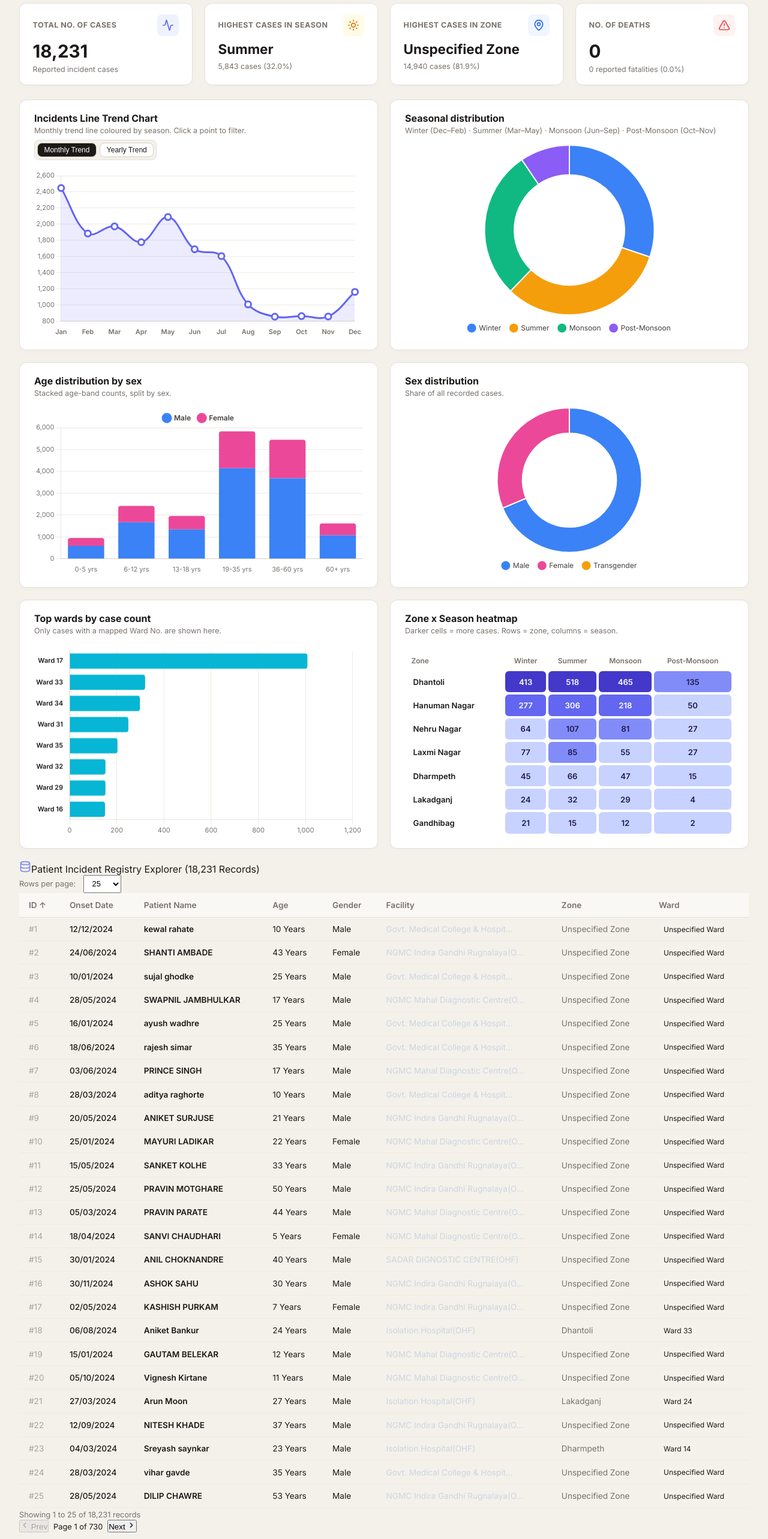
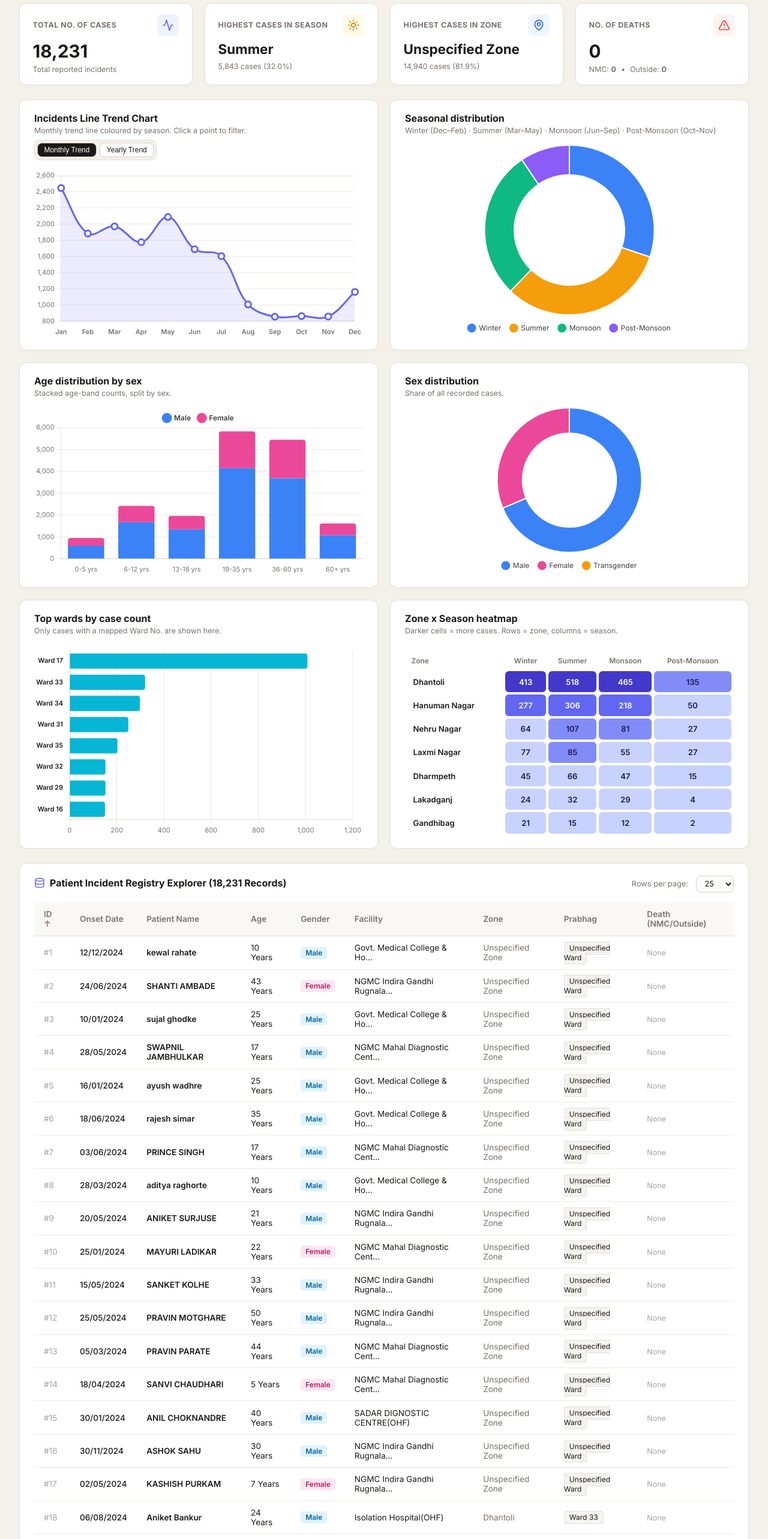
Before and after one commit to saurabhnakhale/Dog-Bite-Dashboard, a React (Vite) app: page / in a window 1280 px wide. Shown: the part 234-2800 px from the top of the page at 60% size. Built offline with nearby package versions, Linux system fonts and the light colour scheme; no server answers.

Commit message:
Support Death (NMC/Outside) parsing and display NMC vs Outside fatality breakdown in KPI cards and Patient Registry table

```diff
--- a/src/App.jsx
+++ b/src/App.jsx
@@ -204,6 +204,7 @@ export default function App() {
       'Facility Name': r.facilityName,
       'Zone Name': r.zoneName,
       'Ward No.': r.wardNo,
+      'Death (NMC/Outside)': r.deathRaw || r.deathCategory,
     }));
 
     const csv = Papa.unparse(exportRows);
@@ -303,8 +304,8 @@ export default function App() {
         onReset={handleResetFilters}
       />
 
-      {/* Key Performance Indicators (KPI Cards) */}
-      <KpiCards stats={stats} totalRecords={dataMeta.totalCount} />
+      {/* Key Performance Indicators (KPI Cards) with NMC vs Outside Death breakdown */}
+      <KpiCards stats={stats} filteredData={filteredData} totalRecords={dataMeta.totalCount} />
 
       {/* 6 Visualizations Grid */}
       <div className="grid-2col">
--- a/src/components/KpiCards.jsx
+++ b/src/components/KpiCards.jsx
@@ -1,7 +1,7 @@
 import React from 'react';
 import { Activity, Sun, MapPin, AlertTriangle } from 'lucide-react';
 
-export default function KpiCards({ stats, totalRecords }) {
+export default function KpiCards({ stats, filteredData }) {
   // 1. Total Cases
   const totalCases = stats.total;
 
@@ -13,7 +13,6 @@ export default function KpiCards({ stats, totalRecords }) {
     }
   });
 
-  // Shorten season label if long
   const topSeasonShort = topSeason.name.replace(/\s*\([^)]*\)/, '');
   const topSeasonPct = totalCases > 0 ? ((topSeason.count / totalCases) * 100).toFixed(1) : 0;
 
@@ -28,8 +27,24 @@ export default function KpiCards({ stats, totalRecords }) {
   });
   const topZonePct = totalCases > 0 ? ((topZone.count / totalCases) * 100).toFixed(1) : 0;
 
-  // 4. No. of Deaths (IHIP Portal data records 0 deaths among reported cases)
-  const deathCount = 0;
+  // 4. No. of Deaths (Calculated by NMC vs Outside jurisdiction)
+  let totalDeaths = 0;
+  let nmcDeaths = 0;
+  let outsideDeaths = 0;
+
+  if (filteredData && filteredData.length > 0) {
+    filteredData.forEach((r) => {
+      if (r.deathCategory === 'NMC') {
+        nmcDeaths++;
+        totalDeaths++;
+      } else if (r.deathCategory === 'Outside') {
+        outsideDeaths++;
+        totalDeaths++;
+      } else if (r.isDeath) {
+        totalDeaths++;
+      }
+    });
+  }
 
   return (
     <div
@@ -54,7 +69,7 @@ export default function KpiCards({ stats, totalRecords }) {
           {totalCases.toLocaleString()}
         </div>
         <div style={{ fontSize: '0.78rem', color: 'var(--text-muted)', marginTop: '0.4rem' }}>
-          Reported incident cases
+          Total reported incidents
         </div>
       </div>
 
@@ -94,7 +109,7 @@ export default function KpiCards({ stats, totalRecords }) {
         </div>
       </div>
 
-      {/* KPI 4: No. of Deaths */}
+      {/* KPI 4: No. of Deaths (Specified by NMC or Outside) */}
       <div className="viz-card" style={{ padding: '1.1rem 1.35rem', position: 'relative' }}>
         <div style={{ display: 'flex', justifyContent: 'space-between', alignItems: 'center', marginBottom: '0.6rem' }}>
           <span style={{ fontSize: '0.78rem', fontWeight: '700', color: 'var(--text-muted)', textTransform: 'uppercase', letterSpacing: '0.04em' }}>
@@ -104,11 +119,26 @@ export default function KpiCards({ stats, totalRecords }) {
             <AlertTriangle size={20} color="#ef4444" />
           </div>
         </div>
-        <div style={{ fontSize: '1.85rem', fontWeight: '800', color: '#1c1917', lineHeight: '1.1' }}>
-          {deathCount}
+
+        <div style={{ display: 'flex', alignItems: 'baseline', gap: '0.6rem' }}>
+          <div style={{ fontSize: '1.85rem', fontWeight: '800', color: totalDeaths > 0 ? '#dc2626' : '#1c1917', lineHeight: '1.1' }}>
+            {totalDeaths}
+          </div>
+          {totalDeaths > 0 && (
+            <span style={{ fontSize: '0.75rem', fontWeight: '600', color: '#dc2626', background: '#fee2e2', padding: '0.15rem 0.5rem', borderRadius: '4px' }}>
+              Fatality Case(s)
+            </span>
+          )}
         </div>
-        <div style={{ fontSize: '0.78rem', color: 'var(--text-muted)', marginTop: '0.4rem' }}>
-          0 reported fatalities (0.0%)
+
+        <div style={{ fontSize: '0.78rem', color: 'var(--text-muted)', marginTop: '0.4rem', display: 'flex', gap: '0.5rem', flexWrap: 'wrap' }}>
+          <span style={{ fontWeight: nmcDeaths > 0 ? '700' : 'normal', color: nmcDeaths > 0 ? '#dc2626' : 'var(--text-muted)' }}>
+            NMC: <strong>{nmcDeaths}</strong>
+          </span>
+          <span>•</span>
+          <span style={{ fontWeight: outsideDeaths > 0 ? '700' : 'normal', color: outsideDeaths > 0 ? '#ea580c' : 'var(--text-muted)' }}>
+            Outside: <strong>{outsideDeaths}</strong>
+          </span>
         </div>
       </div>
     </div>
--- a/src/components/PatientTable.jsx
+++ b/src/components/PatientTable.jsx
@@ -1,5 +1,5 @@
 import React, { useState, useMemo } from 'react';
-import { Database, ChevronLeft, ChevronRight, X, User, Phone, MapPin, Hospital, Calendar, Tag } from 'lucide-react';
+import { Database, ChevronLeft, ChevronRight, X, User, Phone, MapPin, Hospital, Calendar, Tag, AlertTriangle } from 'lucide-react';
 
 export default function PatientTable({ data }) {
   const [currentPage, setCurrentPage] = useState(1);
@@ -38,18 +38,18 @@ export default function PatientTable({ data }) {
   }, [sortedData, currentPage, pageSize]);
 
   return (
-    <div className="glass-card table-card">
-      <div className="table-header-bar">
-        <div className="chart-title">
-          <Database size={20} style={{ color: '#818cf8' }} />
+    <div className="viz-card data-table-card">
+      <div style={{ display: 'flex', justifyContent: 'space-between', alignItems: 'center', marginBottom: '1rem', flexWrap: 'wrap', gap: '1rem' }}>
+        <div className="viz-title" style={{ display: 'flex', alignItems: 'center', gap: '0.5rem' }}>
+          <Database size={18} style={{ color: '#6366f1' }} />
           <span>Patient Incident Registry Explorer ({data.length.toLocaleString()} Records)</span>
         </div>
 
         <div style={{ display: 'flex', alignItems: 'center', gap: '0.8rem' }}>
           <span style={{ fontSize: '0.8rem', color: 'var(--text-muted)' }}>Rows per page:</span>
           <select
-            className="select-input"
-            style={{ width: 'auto', padding: '0.35rem 0.6rem', fontSize: '0.8rem' }}
+            className="filter-select"
+            style={{ width: 'auto', padding: '0.3rem 0.6rem', fontSize: '0.8rem' }}
             value={pageSize}
             onChange={(e) => {
               setPageSize(Number(e.target.value));
@@ -63,18 +63,19 @@ export default function PatientTable({ data }) {
         </div>
       </div>
 
-      <div className="table-wrapper">
+      <div style={{ overflowX: 'auto' }}>
         <table className="data-table">
           <thead>
             <tr>
-              <th onClick={() => handleSort('id')}>ID {sortField === 'id' ? (sortAsc ? '↑' : '↓') : ''}</th>
-              <th onClick={() => handleSort('dateOfOnset')}>Onset Date {sortField === 'dateOfOnset' ? (sortAsc ? '↑' : '↓') : ''}</th>
-              <th onClick={() => handleSort('patientName')}>Patient Name {sortField === 'patientName' ? (sortAsc ? '↑' : '↓') : ''}</th>
-              <th onClick={() => handleSort('ageNum')}>Age {sortField === 'ageNum' ? (sortAsc ? '↑' : '↓') : ''}</th>
-              <th onClick={() => handleSort('gender')}>Gender {sortField === 'gender' ? (sortAsc ? '↑' : '↓') : ''}</th>
-              <th onClick={() => handleSort('facilityName')}>Facility {sortField === 'facilityName' ? (sortAsc ? '↑' : '↓') : ''}</th>
-              <th onClick={() => handleSort('zoneName')}>Zone {sortField === 'zoneName' ? (sortAsc ? '↑' : '↓') : ''}</th>
-              <th onClick={() => handleSort('wardNo')}>Ward {sortField === 'wardNo' ? (sortAsc ? '↑' : '↓') : ''}</th>
+              <th onClick={() => handleSort('id')} style={{ cursor: 'pointer' }}>ID {sortField === 'id' ? (sortAsc ? '↑' : '↓') : ''}</th>
+              <th onClick={() => handleSort('dateOfOnset')} style={{ cursor: 'pointer' }}>Onset Date {sortField === 'dateOfOnset' ? (sortAsc ? '↑' : '↓') : ''}</th>
+              <th onClick={() => handleSort('patientName')} style={{ cursor: 'pointer' }}>Patient Name {sortField === 'patientName' ? (sortAsc ? '↑' : '↓') : ''}</th>
+              <th onClick={() => handleSort('ageNum')} style={{ cursor: 'pointer' }}>Age {sortField === 'ageNum' ? (sortAsc ? '↑' : '↓') : ''}</th>
+              <th onClick={() => handleSort('gender')} style={{ cursor: 'pointer' }}>Gender {sortField === 'gender' ? (sortAsc ? '↑' : '↓') : ''}</th>
+              <th onClick={() => handleSort('facilityName')} style={{ cursor: 'pointer' }}>Facility {sortField === 'facilityName' ? (sortAsc ? '↑' : '↓') : ''}</th>
+              <th onClick={() => handleSort('zoneName')} style={{ cursor: 'pointer' }}>Zone {sortField === 'zoneName' ? (sortAsc ? '↑' : '↓') : ''}</th>
+              <th onClick={() => handleSort('wardNo')} style={{ cursor: 'pointer' }}>Prabhag {sortField === 'wardNo' ? (sortAsc ? '↑' : '↓') : ''}</th>
+              <th onClick={() => handleSort('deathCategory')} style={{ cursor: 'pointer' }}>Death (NMC/Outside) {sortField === 'deathCategory' ? (sortAsc ? '↑' : '↓') : ''}</th>
             </tr>
           </thead>
           <tbody>
@@ -86,22 +87,42 @@ export default function PatientTable({ data }) {
                   <td style={{ fontWeight: '600', color: 'var(--text-main)' }}>{row.patientName}</td>
                   <td>{row.ageStr || (row.ageNum !== null ? `${row.ageNum} Yrs` : 'N/A')}</td>
                   <td>
-                    <span className={`gender-badge ${row.gender === 'Male' ? 'gender-male' : 'gender-female'}`}>
+                    <span style={{
+                      padding: '0.15rem 0.5rem',
+                      borderRadius: '4px',
+                      fontSize: '0.75rem',
+                      fontWeight: '600',
+                      background: row.gender === 'Male' ? '#e0f2fe' : '#fce7f3',
+                      color: row.gender === 'Male' ? '#0369a1' : '#be185d'
+                    }}>
                       {row.gender}
                     </span>
                   </td>
-                  <td style={{ color: '#cbd5e1' }}>{row.facilityName.length > 32 ? row.facilityName.substring(0, 30) + '...' : row.facilityName}</td>
+                  <td style={{ color: 'var(--text-main)' }}>{row.facilityName.length > 28 ? row.facilityName.substring(0, 26) + '...' : row.facilityName}</td>
                   <td style={{ color: 'var(--text-muted)' }}>{row.zoneName.replace(/ \(Zone \d+\)/, '')}</td>
                   <td>
-                    <span style={{ padding: '0.15rem 0.5rem', background: 'rgba(255,255,255,0.06)', borderRadius: '4px', fontSize: '0.75rem' }}>
+                    <span style={{ padding: '0.15rem 0.5rem', background: '#f5f3ef', border: '1px solid #e5e0d8', borderRadius: '4px', fontSize: '0.75rem' }}>
                       {row.wardNo}
                     </span>
+                  </td>
+                  <td>
+                    {row.deathCategory === 'NMC' ? (
+                      <span style={{ background: '#fee2e2', color: '#dc2626', padding: '0.15rem 0.55rem', borderRadius: '4px', fontWeight: '700', fontSize: '0.75rem', display: 'inline-flex', alignItems: 'center', gap: '0.2rem' }}>
+                        <AlertTriangle size={11} /> NMC Death
+                      </span>
+                    ) : row.deathCategory === 'Outside' ? (
+                      <span style={{ background: '#ffedd5', color: '#c2410c', padding: '0.15rem 0.55rem', borderRadius: '4px', fontWeight: '700', fontSize: '0.75rem', display: 'inline-flex', alignItems: 'center', gap: '0.2rem' }}>
+                        <AlertTriangle size={11} /> Outside Death
+                      </span>
+                    ) : (
+                      <span style={{ color: '#a8a29e', fontSize: '0.78rem' }}>None</span>
+                    )}
                   </td>
                 </tr>
               ))
             ) : (
               <tr>
-                <td colSpan={8} style={{ textAlign: 'center', padding: '2.5rem', color: 'var(--text-muted)' }}>
+                <td colSpan={9} style={{ textAlign: 'center', padding: '2.5rem', color: 'var(--text-muted)' }}>
                   No matching patient records found. Try adjusting your search or filters.
                 </td>
               </tr>
@@ -111,89 +132,106 @@ export default function PatientTable({ data }) {
       </div>
 
       {/* Pagination Footer */}
-      <div className="pagination-bar">
+      <div style={{ display: 'flex', justifyContent: 'space-between', alignItems: 'center', marginTop: '1rem', paddingTop: '1rem', borderTop: '1px solid var(--border-card)', flexWrap: 'wrap', gap: '1rem' }}>
         <span style={{ fontSize: '0.8rem', color: 'var(--text-muted)' }}>
           Showing {Math.min((currentPage - 1) * pageSize + 1, sortedData.length)} to {Math.min(currentPage * pageSize, sortedData.length)} of {sortedData.length.toLocaleString()} records
         </span>
 
-        <div className="pagination-controls">
+        <div style={{ display: 'flex', alignItems: 'center', gap: '0.5rem' }}>
           <button
-            className="page-btn"
+            className="btn-clear"
             onClick={() => setCurrentPage(p => Math.max(p - 1, 1))}
             disabled={currentPage === 1}
+            style={{ opacity: currentPage === 1 ? 0.5 : 1 }}
           >
-            <ChevronLeft size={14} /> Prev
+            <ChevronLeft size={14} style={{ display: 'inline' }} /> Prev
           </button>
           <span style={{ fontSize: '0.8rem', color: 'var(--text-main)', padding: '0 0.5rem' }}>
             Page {currentPage} of {totalPages}
           </span>
           <button
-            className="page-btn"
+            className="btn-clear"
             onClick={() => setCurrentPage(p => Math.min(p + 1, totalPages))}
             disabled={currentPage === totalPages}
+            style={{ opacity: currentPage === totalPages ? 0.5 : 1 }}
           >
-            Next <ChevronRight size={14} />
+            Next <ChevronRight size={14} style={{ display: 'inline' }} />
           </button>
         </div>
       </div>
 
       {/* Patient Detail Modal */}
       {selectedPatient && (
-        <div className="modal-overlay" onClick={() => setSelectedPatient(null)}>
-          <div className="glass-card modal-card" onClick={(e) => e.stopPropagation()}>
-            <button className="modal-close-btn" onClick={() => setSelectedPatient(null)}>
-              <X size={20} />
+        <div style={{ position: 'fixed', inset: 0, background: 'rgba(0,0,0,0.5)', zIndex: 2000, display: 'flex', alignItems: 'center', justifyContent: 'center', padding: '1rem' }} onClick={() => setSelectedPatient(null)}>
+          <div className="viz-card" style={{ maxWidth: '520px', width: '100%', position: 'relative' }} onClick={(e) => e.stopPropagation()}>
+            <button className="btn-clear" style={{ position: 'absolute', right: '1rem', top: '1rem', padding: '0.3rem' }} onClick={() => setSelectedPatient(null)}>
+              <X size={16} />
             </button>
 
-            <div style={{ display: 'flex', alignItems: 'center', gap: '0.8rem', marginBottom: '1rem' }}>
-              <div style={{ width: '42px', height: '42px', borderRadius: '10px', background: 'rgba(99, 102, 241, 0.2)', color: '#818cf8', display: 'flex', alignItems: 'center', justifyCenter: 'center' }}>
-                <User size={22} style={{ margin: 'auto' }} />
+            <div style={{ display: 'flex', alignItems: 'center', gap: '0.8rem', marginBottom: '1.25rem' }}>
+              <div style={{ width: '42px', height: '42px', borderRadius: '10px', background: '#eef2ff', color: '#6366f1', display: 'flex', alignItems: 'center', justifyContent: 'center' }}>
+                <User size={22} />
               </div>
               <div>
-                <h3 style={{ fontSize: '1.25rem', color: 'white' }}>{selectedPatient.patientName}</h3>
-                <span style={{ fontSize: '0.8rem', color: 'var(--text-muted)' }}>Record ID: #{selectedPatient.id} • NMC Incident Report</span>
+                <h3 style={{ fontSize: '1.15rem', color: 'var(--text-main)' }}>{selectedPatient.patientName}</h3>
+                <span style={{ fontSize: '0.78rem', color: 'var(--text-muted)' }}>Record ID: #{selectedPatient.id} • NMC IHIP Incident Report</span>
               </div>
             </div>
 
-            <div className="patient-detail-grid">
-              <div className="detail-item">
-                <span className="label"><Calendar size={12} inline /> Date of Onset</span>
-                <span className="value">{selectedPatient.dateOfOnset || `${selectedPatient.month} ${selectedPatient.year}`}</span>
+            <div style={{ display: 'grid', gridTemplateColumns: '1fr 1fr', gap: '0.85rem', fontSize: '0.85rem' }}>
+              <div>
+                <span style={{ fontSize: '0.72rem', color: 'var(--text-muted)', display: 'block' }}>Date of Onset</span>
+                <strong>{selectedPatient.dateOfOnset || `${selectedPatient.month} ${selectedPatient.year}`}</strong>
               </div>
 
-              <div className="detail-item">
-                <span className="label"><User size={12} inline /> Gender & Age</span>
-                <span className="value">{selectedPatient.gender}, {selectedPatient.ageStr || `${selectedPatient.ageNum} Years`}</span>
+              <div>
+                <span style={{ fontSize: '0.72rem', color: 'var(--text-muted)', display: 'block' }}>Gender & Age</span>
+                <strong>{selectedPatient.gender}, {selectedPatient.ageStr || `${selectedPatient.ageNum} Years`}</strong>
               </div>
 
-              <div className="detail-item">
-                <span className="label"><Phone size={12} inline /> Contact Number</span>
-                <span className="value">{selectedPatient.contact || 'Not Provided'}</span>
+              <div>
+                <span style={{ fontSize: '0.72rem', color: 'var(--text-muted)', display: 'block' }}>Contact Number</span>
+                <strong>{selectedPatient.contact || 'Not Provided'}</strong>
               </div>
 
-              <div className="detail-item">
-                <span className="label"><Tag size={12} inline /> Age Group Bracket</span>
-                <span className="value">{selectedPatient.ageGroup}</span>
+              <div>
+                <span style={{ fontSize: '0.72rem', color: 'var(--text-muted)', display: 'block' }}>Age Group Bracket</span>
+                <strong>{selectedPatient.ageGroup}</strong>
               </div>
 
-              <div className="detail-item" style={{ gridColumn: 'span 2' }}>
-                <span className="label"><Hospital size={12} inline /> Assigned Healthcare Facility</span>
-                <span className="value" style={{ color: '#fbbf24' }}>{selectedPatient.facilityName}</span>
+              <div style={{ gridColumn: 'span 2' }}>
+                <span style={{ fontSize: '0.72rem', color: 'var(--text-muted)', display: 'block' }}>Healthcare Facility</span>
+                <strong style={{ color: '#d97706' }}>{selectedPatient.facilityName}</strong>
               </div>
 
-              <div className="detail-item">
-                <span className="label"><MapPin size={12} inline /> Zone Name</span>
-                <span className="value">{selectedPatient.zoneName}</span>
+              <div>
+                <span style={{ fontSize: '0.72rem', color: 'var(--text-muted)', display: 'block' }}>Zone Name</span>
+                <strong>{selectedPatient.zoneName}</strong>
               </div>
 
-              <div className="detail-item">
-                <span className="label"><MapPin size={12} inline /> Ward Number</span>
-                <span className="value">{selectedPatient.wardNo}</span>
+              <div>
+                <span style={{ fontSize: '0.72rem', color: 'var(--text-muted)', display: 'block' }}>Prabhag / Ward</span>
+                <strong>{selectedPatient.wardNo}</strong>
               </div>
 
-              <div className="detail-item" style={{ gridColumn: 'span 2' }}>
-                <span className="label"><MapPin size={12} inline /> Patient Address / Location</span>
-                <span className="value">{selectedPatient.address || selectedPatient.area || 'NMC Ward Record'}</span>
+              <div style={{ gridColumn: 'span 2' }}>
+                <span style={{ fontSize: '0.72rem', color: 'var(--text-muted)', display: 'block' }}>Death Status (NMC/Outside)</span>
+                {selectedPatient.deathCategory === 'NMC' ? (
+                  <span style={{ background: '#fee2e2', color: '#dc2626', padding: '0.2rem 0.6rem', borderRadius: '4px', fontWeight: '700', display: 'inline-flex', alignItems: 'center', gap: '0.3rem', marginTop: '0.2rem' }}>
+                    <AlertTriangle size={13} /> NMC Death
+                  </span>
+                ) : selectedPatient.deathCategory === 'Outside' ? (
+                  <span style={{ background: '#ffedd5', color: '#c2410c', padding: '0.2rem 0.6rem', borderRadius: '4px', fontWeight: '700', display: 'inline-flex', alignItems: 'center', gap: '0.3rem', marginTop: '0.2rem' }}>
+                    <AlertTriangle size={13} /> Outside Death
+                  </span>
+                ) : (
+                  <strong style={{ color: '#16a34a' }}>No Fatality (Survivals)</strong>
+                )}
+              </div>
+
+              <div style={{ gridColumn: 'span 2' }}>
+                <span style={{ fontSize: '0.72rem', color: 'var(--text-muted)', display: 'block' }}>Patient Address / Location</span>
+                <strong>{selectedPatient.address || selectedPatient.area || 'NMC Ward Record'}</strong>
               </div>
             </div>
           </div>
--- a/src/services/dataService.js
+++ b/src/services/dataService.js
@@ -88,6 +88,24 @@ export async function fetchDogBiteData() {
           const dateOfOnset = (row['Date Of Onset'] || '').trim();
           const weekInfo = parseWeek(dateOfOnset);
 
+          // Parse Death (NMC / Outside)
+          const deathRaw = (
+            row['Death (NMC/Outside)'] ||
+            row['Death (NMC / Outside)'] ||
+            row['Death'] ||
+            ''
+          ).trim();
+
+          let deathCategory = 'None';
+          const dLower = deathRaw.toLowerCase();
+          if (dLower.includes('nmc')) {
+            deathCategory = 'NMC';
+          } else if (dLower.includes('outside')) {
+            deathCategory = 'Outside';
+          } else if (dLower === 'yes' || dLower === 'death') {
+            deathCategory = 'NMC';
+          }
+
           return {
             id: index + 1,
             year: (row['Year'] || 'Unknown').trim(),
@@ -107,6 +125,9 @@ export async function fetchDogBiteData() {
             facilityName: (row['Facility Name'] || 'Unspecified Facility').trim(),
             zoneName: (row['Zone Name'] || 'Unspecified Zone').trim(),
             wardNo: (row['Ward No.'] || 'Unspecified Ward').trim(),
+            deathRaw,
+            deathCategory,
+            isDeath: deathCategory !== 'None',
           };
         });
 
```
